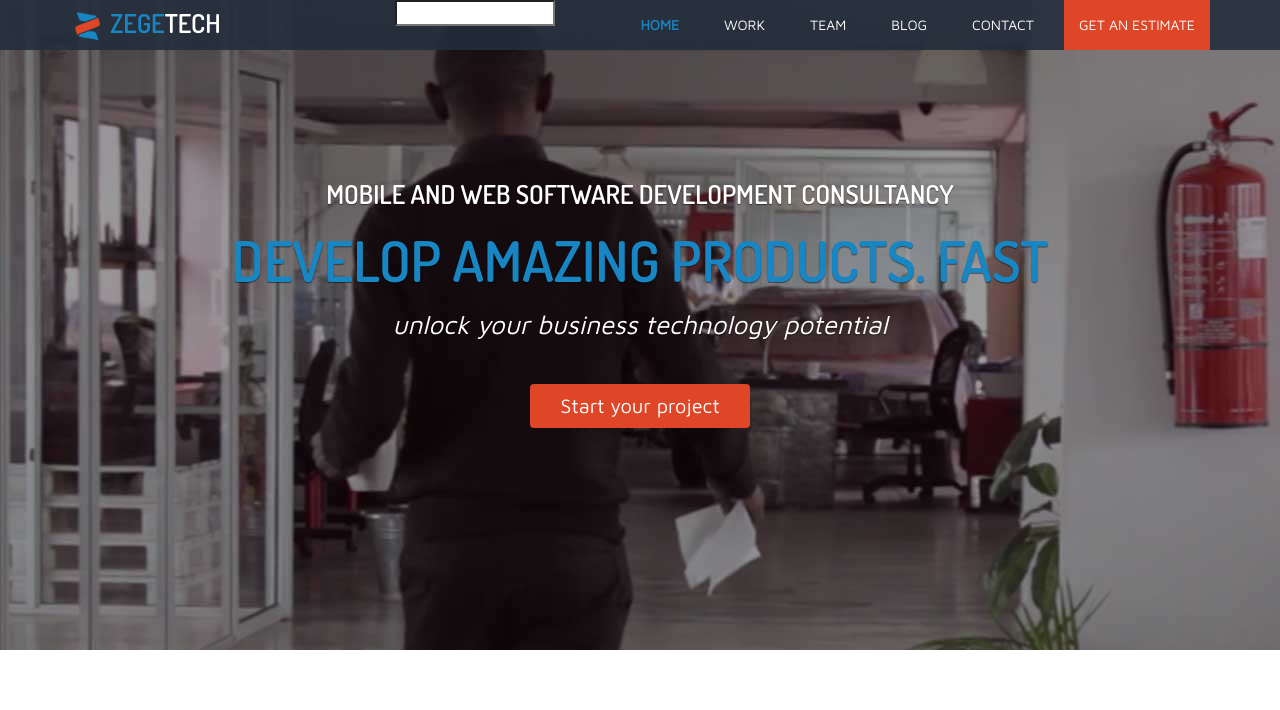
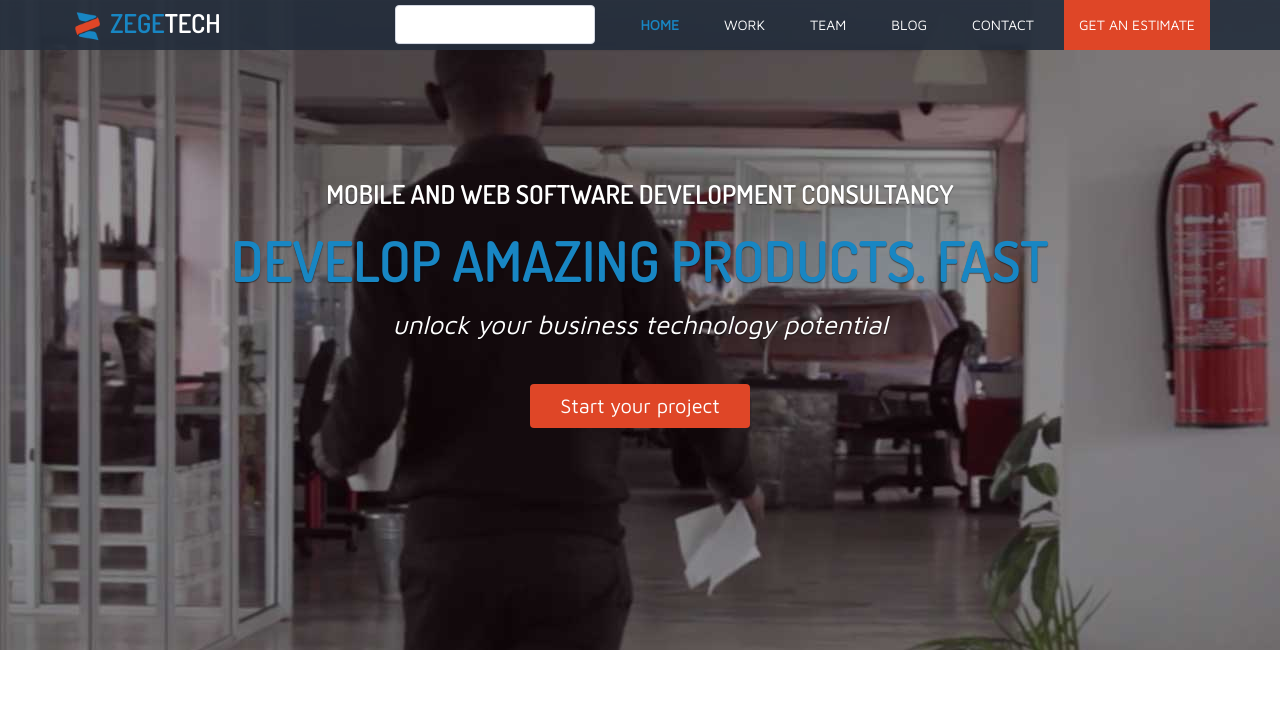
Before and after one commit to zegetech/zegetech.github.io, a Jekyll site: the page built from index.md, in a window 1280 px wide and 1400 px high. Shown: the top 710 px of the window. Built offline with Jekyll 4.4.1, drawn with Linux system fonts in a browser that asks for light colours; comment, search, counter and statistics services are not loaded; a style sheet for code colours, icons or effects is not loaded; grey boxes are pictures that could not be loaded.

Commit message:
Add searchbox css locally

```diff
--- a/_includes/header_nav.html
+++ b/_includes/header_nav.html
@@ -19,7 +19,9 @@
           <li class="nav-item active">
             <div class="dropdown col-md-8">
                 <div  class="dropdown-toggle" type="button" id="search-dropdown" data-toggle="dropdown" aria-haspopup="true" aria-expanded="true">
+                  <div class="search-box-div">
                   <input id="search-searchbar" type="text" name="" value="">
+                  </div>
                 </div>
                 <ul id="search-results-dropdown" class="dropdown-menu scrollable-menu" aria-labelledby="search-dropdown" style="80px">
                     <div class="sticky-close">
--- a/assets/css/styles.css
+++ b/assets/css/styles.css
@@ -2604,7 +2604,7 @@ code.highlighter-rouge{
 }
 
 #search-dropdown{
-  height: 50px;
+  /* height: 50px; */
   width:200px;
 }
 .ais-pagination{
@@ -2657,3 +2657,25 @@ code.highlighter-rouge{
   right: 26%;
   z-index: inherit;
 }
+
+/* Style Searchbox */
+#search-searchbar{
+  font: inherit;
+  background: #fff;
+  display: inline-block;
+  border: 1px solid #d4d8e3;
+  border-radius: 4px;
+  padding: 10px 10px 10px 35px;
+  vertical-align: middle;
+  height: 100%;
+  width:100%;
+  box-shadow: 0 1px 1px 0 rgba(85,95,110,.2);
+  transition: box-shadow .4s ease,background .4s ease,-webkit-box-shadow .4s ease;
+
+}
+.search-box-div{
+  margin: 5px 0;
+}
+.ais-search-box{
+  margin: unset !important;
+}
```
